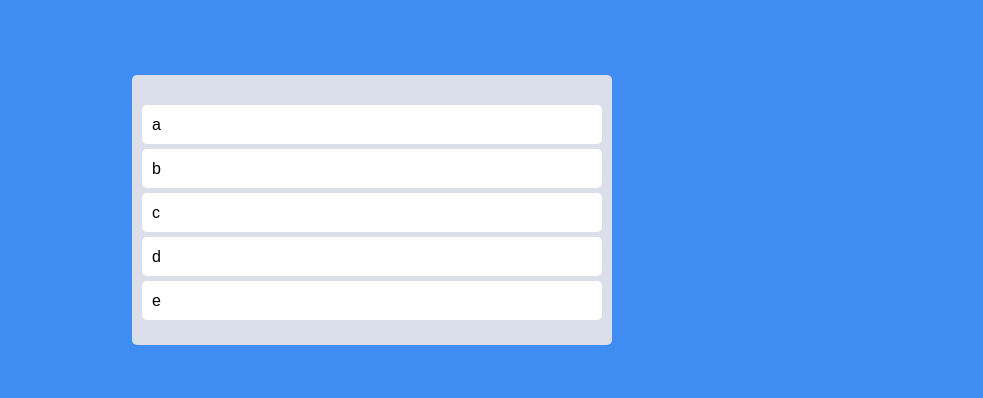
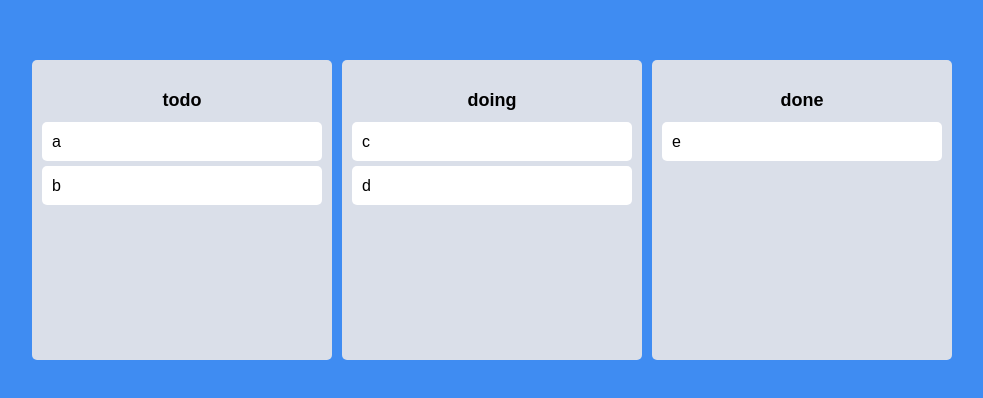
Before and after one commit to pildrums/Trello-clone, a React (Create React App) app: page / in a window 1280 px wide. Shown: the part 190-588 px from the top of the page, without its empty margins (268-1251 px from the left). Built offline with nearby package versions, Linux system fonts and the light colour scheme.

Commit message:
Divided Board component

```diff
--- a/src/App.tsx
+++ b/src/App.tsx
@@ -1,41 +1,32 @@
-import {
-  DragDropContext,
-  Draggable,
-  Droppable,
-  DropResult,
-} from "react-beautiful-dnd";
+import { DragDropContext, DropResult } from "react-beautiful-dnd";
 import { useRecoilState } from "recoil";
 import styled from "styled-components";
 import { todoState } from "./atoms";
-import DraggableCard from "./components/DraggableCard";
+import Board from "./components/Board";
 
 function App() {
   const [todos, setTodos] = useRecoilState(todoState);
-  const onDragEnd = ({ draggableId, destination, source }: DropResult) => {
-    if (!destination) return;
-    setTodos((currentTodos) => {
+  const onDragEnd = (info: DropResult) => {
+    console.log(info);
+    const { destination, draggableId, source } = info;
+    if (destination?.droppableId === source.droppableId) {
+    }
+    /*     setTodos((currentTodos) => {
       const copyTodos = [...currentTodos];
       // 1) source.index에서 아이템 삭제
       copyTodos.splice(source.index, 1);
       // 2) destination.index로 item 다시 돌려두기
       copyTodos.splice(destination?.index, 0, draggableId);
       return copyTodos;
-    });
+    }); */
   };
   return (
     <DragDropContext onDragEnd={onDragEnd}>
       <Wrapper>
         <Boards>
-          <Droppable droppableId="one">
-            {(magic) => (
-              <Board ref={magic.innerRef} {...magic.droppableProps}>
-                {todos.map((todo, index) => (
-                  <DraggableCard key={todo} todo={todo} index={index} />
-                ))}
-                {magic.placeholder}
-              </Board>
-            )}
-          </Droppable>
+          {Object.keys(todos).map((boardId) => (
+            <Board boardId={boardId} key={boardId} todos={todos[boardId]} />
+          ))}
         </Boards>
       </Wrapper>
     </DragDropContext>
@@ -49,21 +40,14 @@
   display: flex;
   justify-content: center;
   align-items: center;
-  max-width: 480px;
+  max-width: 680px;
 `;
 
 const Boards = styled.div`
   width: 100%;
   display: grid;
-  grid-template-columns: repeat(1, 1fr);
-`;
-
-const Board = styled.div`
-  padding: 20px 10px;
-  padding-top: 30px;
-  background: ${(props) => props.theme.boardColor};
-  border-radius: 5px;
-  min-height: 200px;
+  grid-template-columns: repeat(3, 1fr);
+  gap: 10px;
 `;
 
 export default App;
--- a/src/atoms.tsx
+++ b/src/atoms.tsx
@@ -1,6 +1,14 @@
 import { atom, selector } from "recoil";
 
-export const todoState = atom({
+interface ITodoState {
+  [key: string]: string[];
+}
+
+export const todoState = atom<ITodoState>({
   key: "todo",
-  default: ["a", "b", "c", "d", "e"],
+  default: {
+    todo: ["a", "b"],
+    doing: ["c", "d"],
+    done: ["e"],
+  },
 });
--- /dev/null
+++ b/src/components/Board.tsx
@@ -0,0 +1,44 @@
+import { Droppable } from "react-beautiful-dnd";
+import styled from "styled-components";
+import DraggableCard from "./DraggableCard";
+
+interface IBoardProps {
+  todos: string[];
+  boardId: string;
+}
+
+function Board({ todos, boardId }: IBoardProps) {
+  return (
+    <Wrapper>
+      <Title>{boardId}</Title>
+      <Droppable droppableId={boardId}>
+        {(magic) => (
+          <div ref={magic.innerRef} {...magic.droppableProps}>
+            {todos.map((todo, index) => (
+              <DraggableCard key={todo} todo={todo} index={index} />
+            ))}
+            {magic.placeholder}
+          </div>
+        )}
+      </Droppable>
+    </Wrapper>
+  );
+}
+
+const Wrapper = styled.div`
+  width: 300px;
+  padding: 20px 10px;
+  padding-top: 30px;
+  background: ${(props) => props.theme.boardColor};
+  border-radius: 5px;
+  min-height: 300px;
+`;
+
+const Title = styled.h2`
+  text-align: center;
+  font-weight: 600;
+  margin-bottom: 10px;
+  font-size: 18px;
+`
+
+export default Board;
--- a/src/components/DraggableCard.tsx
+++ b/src/components/DraggableCard.tsx
@@ -8,7 +8,7 @@
 }
 
 function DraggableCard({ todo, index }: IDraggableProps) {
-  console.log(`${todo} has been rendered`);
+  // console.log(`${todo} has been rendered`);
   return (
     <Draggable key={todo} draggableId={todo} index={index}>
       {(magic) => (
```
